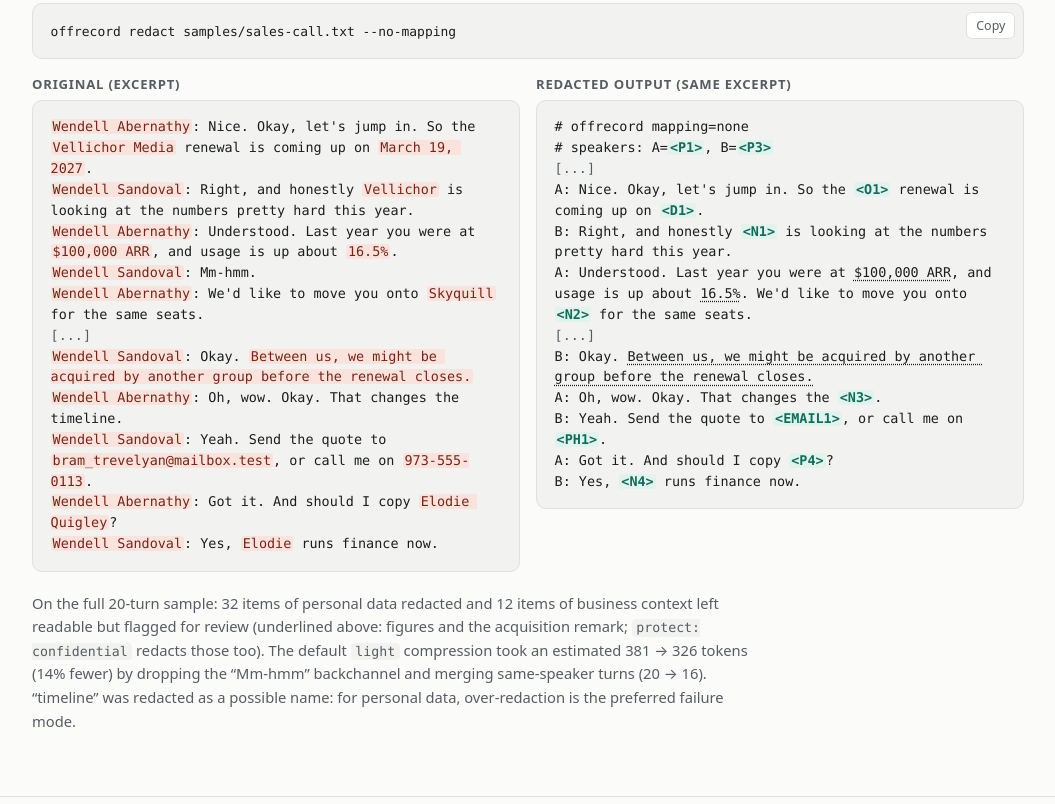
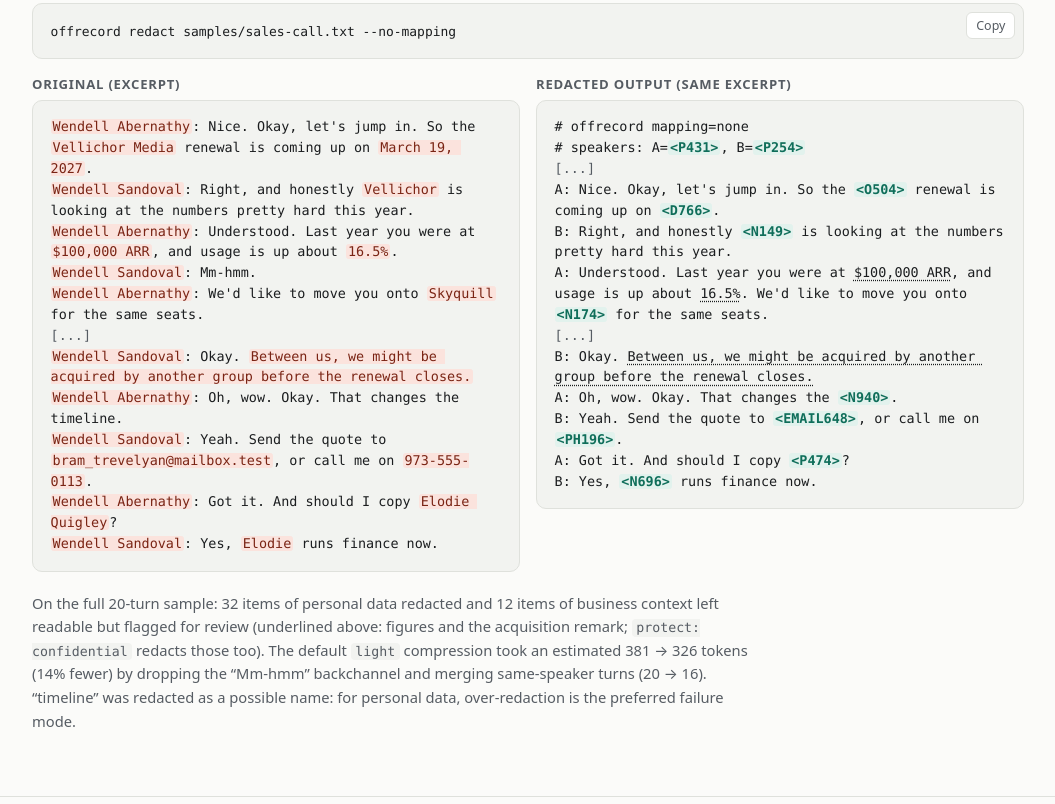
Before and after one commit to mohanenm/offrecord, a plain HTML site: page site/index.html in a window 1280 px wide. Shown: the part 836-1640 px from the top of the page, without its empty margins (112-1167 px from the left). Drawn offline with Linux system fonts and the light colour scheme.

Commit message:
Describe random placeholder numbers and the stricter restore in the docs

```diff
--- a/site/index.html
+++ b/site/index.html
@@ -183,7 +183,7 @@ footer p { margin: 0; }
     <p class="pitch">Remove personal data from meeting transcripts before they reach an LLM. Fully offline.</p>
     <ul class="points">
       <li><strong>Offline</strong><span>No telemetry, no update checks, no downloads at run time. Every command except <code>setup</code> blocks network access.</span></li>
-      <li><strong>Reversible</strong><span>Placeholders like <code>&lt;P1&gt;</code> map back to the originals through an encrypted mapping, so you can restore an LLM&rsquo;s answer on your machine.</span></li>
+      <li><strong>Reversible</strong><span>Placeholders like <code>&lt;P417&gt;</code> map back to the originals through an encrypted mapping, so you can restore an LLM&rsquo;s answer on your machine.</span></li>
       <li><strong>Modest hardware</strong><span>The rules-only tier needs Python 3.10+ and 2&nbsp;GB of RAM: Raspberry Pi 4 class. No GPU, no models required.</span></li>
     </ul>
     <div class="cta">
@@ -219,17 +219,17 @@ footer p { margin: 0; }
         <figure>
           <figcaption>Redacted output (same excerpt)</figcaption>
 <pre aria-label="Redacted output excerpt"># offrecord mapping=none
-# speakers: A=<span class="ph">&lt;P1&gt;</span>, B=<span class="ph">&lt;P3&gt;</span>
+# speakers: A=<span class="ph">&lt;P431&gt;</span>, B=<span class="ph">&lt;P254&gt;</span>
 <span class="gap">[...]</span>
-A: Nice. Okay, let's jump in. So the <span class="ph">&lt;O1&gt;</span> renewal is coming up on <span class="ph">&lt;D1&gt;</span>.
-B: Right, and honestly <span class="ph">&lt;N1&gt;</span> is looking at the numbers pretty hard this year.
-A: Understood. Last year you were at <span class="flag">$100,000 ARR</span>, and usage is up about <span class="flag">16.5%</span>. We'd like to move you onto <span class="ph">&lt;N2&gt;</span> for the same seats.
+A: Nice. Okay, let's jump in. So the <span class="ph">&lt;O504&gt;</span> renewal is coming up on <span class="ph">&lt;D766&gt;</span>.
+B: Right, and honestly <span class="ph">&lt;N149&gt;</span> is looking at the numbers pretty hard this year.
+A: Understood. Last year you were at <span class="flag">$100,000 ARR</span>, and usage is up about <span class="flag">16.5%</span>. We'd like to move you onto <span class="ph">&lt;N174&gt;</span> for the same seats.
 <span class="gap">[...]</span>
 B: Okay. <span class="flag">Between us, we might be acquired by another group before the renewal closes.</span>
-A: Oh, wow. Okay. That changes the <span class="ph">&lt;N3&gt;</span>.
-B: Yeah. Send the quote to <span class="ph">&lt;EMAIL1&gt;</span>, or call me on <span class="ph">&lt;PH1&gt;</span>.
-A: Got it. And should I copy <span class="ph">&lt;P4&gt;</span>?
-B: Yes, <span class="ph">&lt;N4&gt;</span> runs finance now.</pre>
+A: Oh, wow. Okay. That changes the <span class="ph">&lt;N940&gt;</span>.
+B: Yeah. Send the quote to <span class="ph">&lt;EMAIL648&gt;</span>, or call me on <span class="ph">&lt;PH196&gt;</span>.
+A: Got it. And should I copy <span class="ph">&lt;P474&gt;</span>?
+B: Yes, <span class="ph">&lt;N696&gt;</span> runs finance now.</pre>
         </figure>
       </div>
       <p class="note">On the full 20-turn sample: 32 items of personal data redacted and 12 items of business context left readable but flagged for review (underlined above: figures and the acquisition remark; <code>protect: confidential</code> redacts those too). The default <code>light</code> compression took an estimated 381 &rarr; 326 tokens (14% fewer) by dropping the &ldquo;Mm-hmm&rdquo; backchannel and merging same-speaker turns (20 &rarr; 16). &ldquo;timeline&rdquo; was redacted as a possible name: for personal data, over-redaction is the preferred failure mode.</p>
@@ -244,7 +244,7 @@ B: Yes, <span class="ph">&lt;N4&gt;</span> runs finance now.</pre>
         <li><h3>normalize</h3><p>Plain text, WebVTT, SRT and Whisper-style JSON become one turn model. Spoken forms become canonical: &ldquo;john at example dot com&rdquo; &rarr; an email, &ldquo;five five five&hellip;&rdquo; &rarr; digits.</p></li>
         <li><h3>redact</h3><p>Regex + validators (email, phone, card with Luhn, IP, URL, dates&hellip;), your deny-list with fuzzy and phonetic matching, name and place heuristics, and personal topics (health, family, legal). Business context (amounts, percentages, organisations, business topics) is flagged for review, or redacted too with <code>protect: confidential</code>. Optional NER and LLM tiers add redactions and never undo another detector&rsquo;s.</p></li>
         <li><h3>compress</h3><p><code>light</code> (default) removes fillers, stutters and backchannel turns, but keeps the answer to a question; <code>medium</code> also drops small talk and near-duplicates. Negations, decisions and numbers are never dropped except as part of a near-duplicate turn, and every placeholder keeps at least its last occurrence.</p></li>
-        <li><h3>output</h3><p>Compact text with a speaker legend, or the original format. Short, consistent placeholders (<code>&lt;C1&gt;</code>, <code>&lt;P2&gt;</code>, <code>&lt;AMT1&gt;</code>) and a header carrying a random mapping id.</p></li>
+        <li><h3>output</h3><p>Compact text with a speaker legend, or the original format. Short, consistent placeholders with random numbers (<code>&lt;C417&gt;</code>, <code>&lt;P283&gt;</code>, <code>&lt;AMT605&gt;</code>) and a header carrying a random mapping id.</p></li>
       </ol>
     </div>
   </section>
@@ -352,7 +352,7 @@ offrecord restore answer.txt --assume-mapping \
           <ul class="ticks">
             <li>The mapping (placeholder &rarr; original) is written <strong>only encrypted</strong> (Fernet; key from a passphrase via scrypt or from a key file via HKDF), to a private per-user store, never next to the output or the key.</li>
             <li>Passphrases come from <code>OFFRECORD_PASSPHRASE</code> or a prompt, never the command line.</li>
-            <li>Output carries the mapping id; <code>restore</code> fails on a mismatch. For header-less LLM answers you confirm with <code>--assume-mapping</code>, and every placeholder is checked.</li>
+            <li>Output carries the mapping id; <code>restore</code> fails on a mismatch. For header-less LLM answers you confirm with <code>--assume-mapping</code>; an answer holding a placeholder the mapping lacks is refused, so another call&rsquo;s names never go in.</li>
             <li>Ambiguous tokens are never restored. <code>--no-mapping</code> runs are one-way.</li>
           </ul>
         </div>
```
Also changed, not shown: 4 other files.
